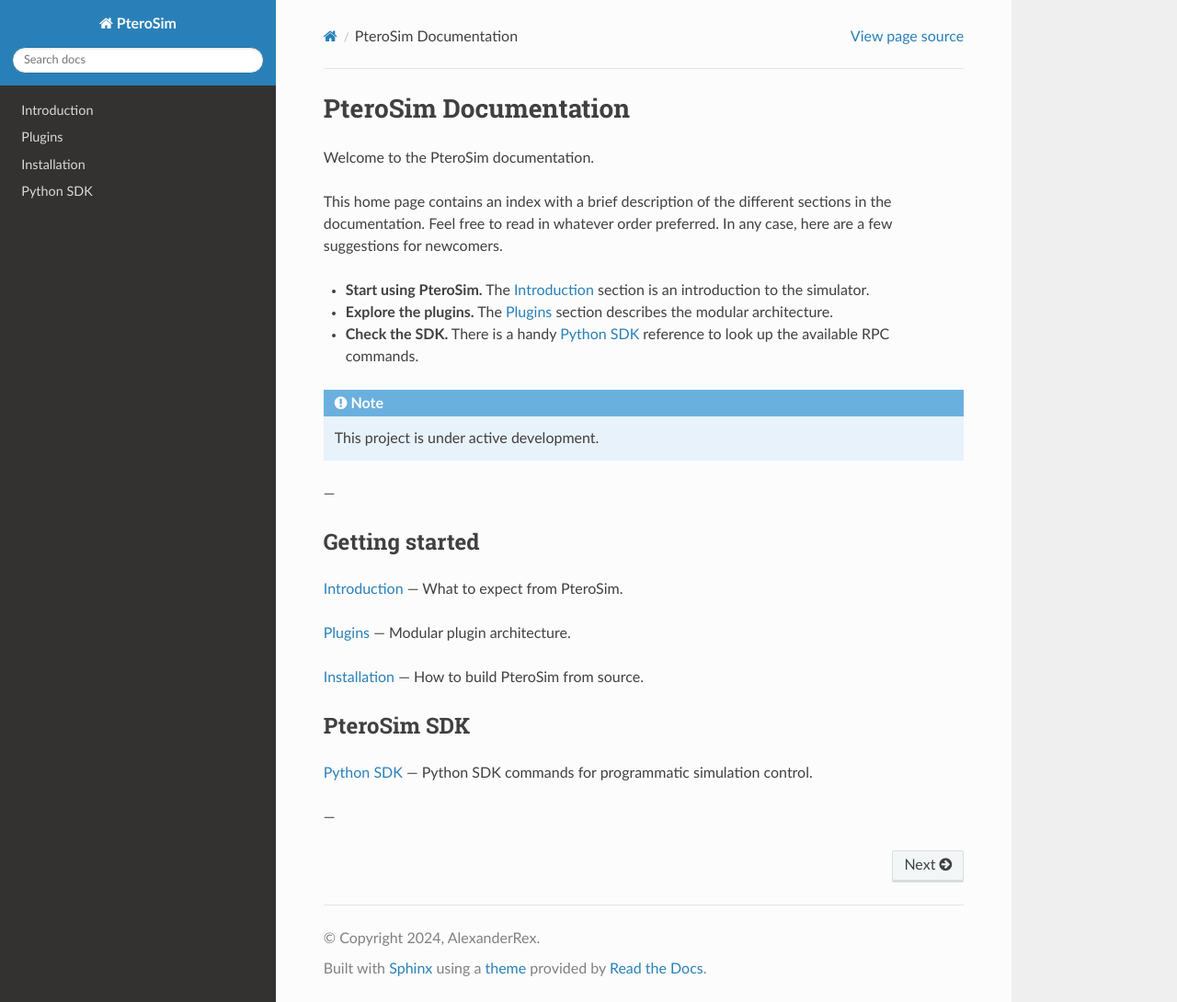
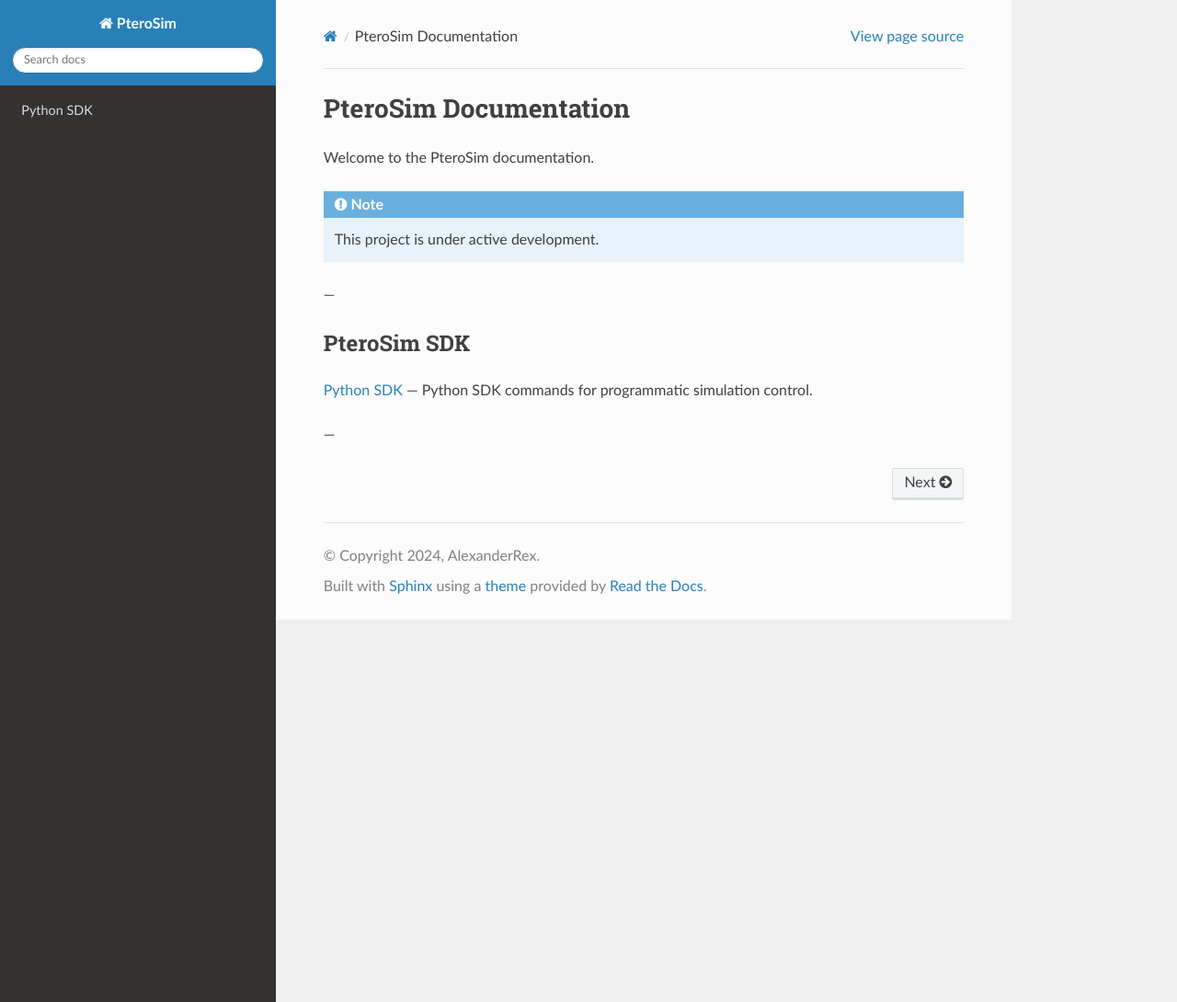
Before and after one commit to AlexanderRex/PteroSimDocs, a Sphinx documentation site: the page built from docs/source/index.rst, in a window 1280 px wide and 1090 px high. Shown: the whole window at 92% size. Built offline with Sphinx 7.4.7 and the Read the Docs theme 3.1.0, drawn with Linux system fonts in a browser that asks for light colours.

Commit message:
improved formatting 3

```diff
--- a/docs/source/index.rst
+++ b/docs/source/index.rst
@@ -2,27 +2,12 @@ PteroSim Documentation
 ======================
 
 Welcome to the PteroSim documentation.
-
-This home page contains an index with a brief description of the different sections in the documentation. Feel free to read in whatever order preferred. In any case, here are a few suggestions for newcomers.
-
-* **Start using PteroSim.** The :doc:`description` section is an introduction to the simulator.
-* **Explore the plugins.** The :doc:`plugins` section describes the modular architecture.
-* **Check the SDK.** There is a handy :doc:`python_sdk` reference to look up the available RPC commands.
 
 .. note::
 
    This project is under active development.
 
 ---
-
-Getting started
----------------
-
-:doc:`description` — What to expect from PteroSim.
-
-:doc:`plugins` — Modular plugin architecture.
-
-:doc:`installation` — How to build PteroSim from source.
 
 PteroSim SDK
 ------------
@@ -35,7 +20,4 @@ PteroSim SDK
    :maxdepth: 1
    :hidden:
 
-   description
-   plugins
-   installation
    python_sdk
```
Also changed, not shown: docs/source/description.rst (deleted, +0 -18 lines), docs/source/installation.rst (deleted, +0 -69 lines), docs/source/plugins.rst (deleted, +0 -40 lines), docs/source/python_sdk.rst (+0 -17 lines).
